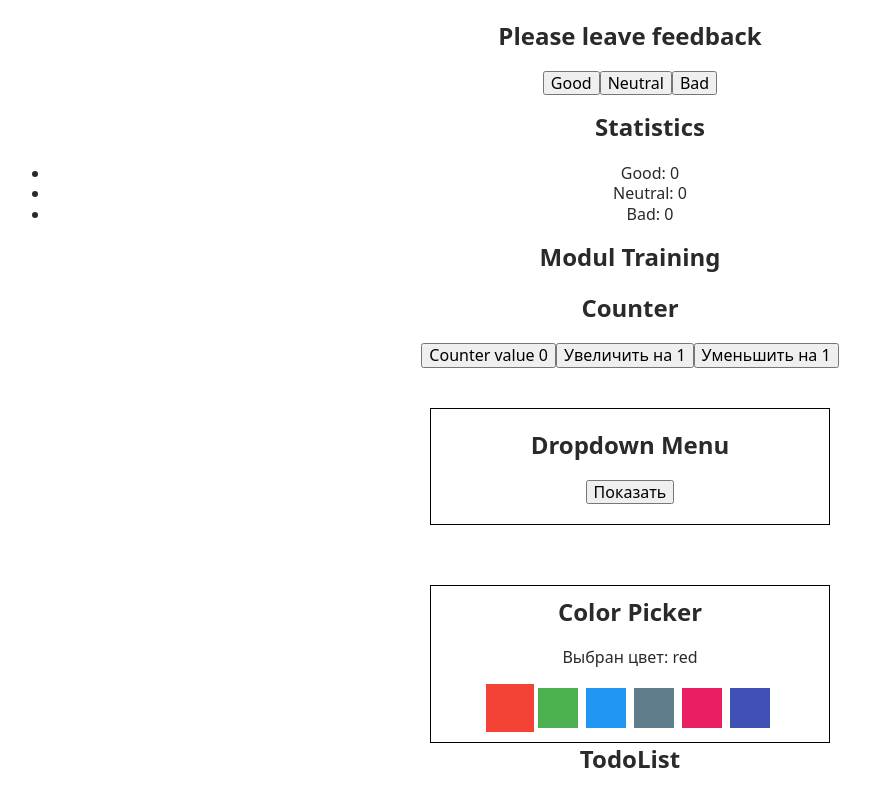
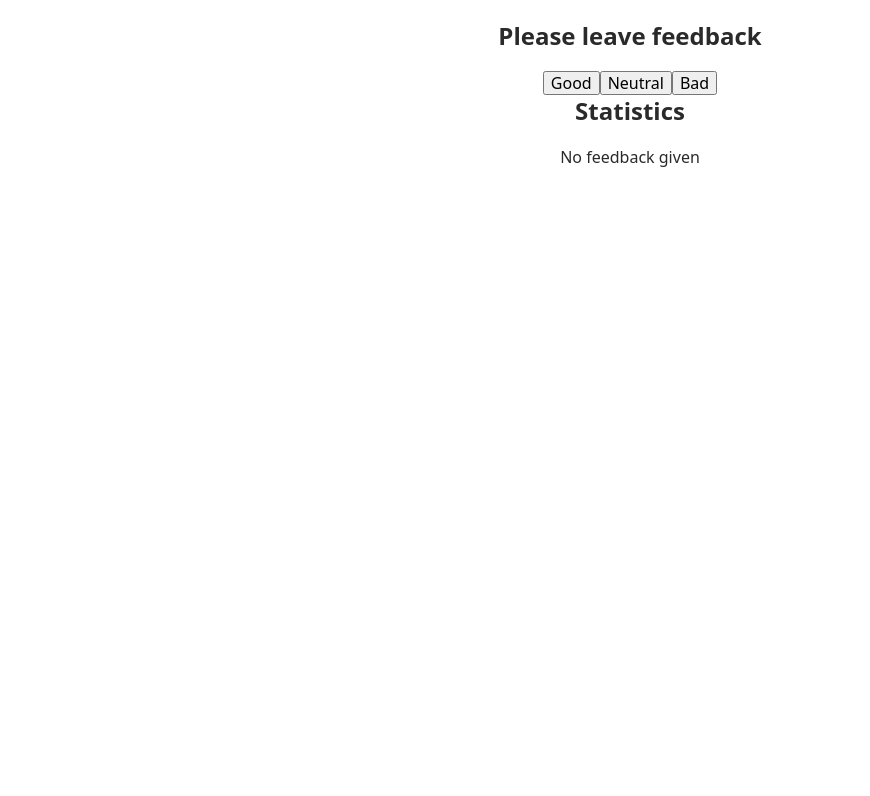
Before and after one commit to Olga-Smolianinova/goit-react-hw-02-feedback, a React (Create React App) app: page / in a window 1280 px wide. Shown: the top 796 px of the page, without its empty margins (10-880 px from the left). Built offline with nearby package versions, Linux system fonts and the light colour scheme.

Commit message:
add logic in solutions

```diff
--- a/src/App.js
+++ b/src/App.js
@@ -3,7 +3,7 @@ import React, { Component } from 'react';
 // Components
 import Feedback from './components/Feedback';
 
-import Draft from './components/Draft'; // для тренировки теории модуля
+// import Draft from './components/Draft'; // для тренировки теории модуля
 
 // Styles
 import './index.css';
@@ -18,7 +18,7 @@ class App extends Component {
         <Feedback />
 
         {/* для тренировки теории по модулю components//Draft/Draft.js */}
-        <Draft />
+        {/* <Draft /> */}
       </div>
     );
   }
--- a/src/components/Feedback/Feedback.js
+++ b/src/components/Feedback/Feedback.js
@@ -1,9 +1,13 @@
 import React, { Component } from 'react';
 
 //Components
-import FeedbackOptions from './FeedbackOptions/FeedbackOptions';
+import Section from './Section'; //for title
 
-import Statistics from './Statistics/Statistics';
+import FeedbackOptions from './FeedbackOptions';
+
+import Statistics from './Statistics';
+
+import Notification from './Notification';
 
 class Feedback extends Component {
   // static defaultProps = {
@@ -19,17 +23,33 @@ class Feedback extends Component {
   };
 
   // методы
-  countFeedback = () => {
-    this.setState(prevState => ({
-      good: prevState.good + 1,
-      // neutral: prevState.neutral + 1,
-      // bad: prevState.bad + 1,
-    }));
+  countFeedback = event => {
+    const btnName = event.target.textContent.toLowerCase();
+
+    this.setState(prevState => {
+      // перебираем this.state. Если в переборе ключ и имя кнопки (приведенное к нижнему регистру) совпадает, то значение ключа +1
+      for (const key in prevState) {
+        if (key === btnName) {
+          return { [key]: prevState[key] + 1 };
+        }
+      }
+      // вариант 2 - тоже самое через распыление
+      // ...prevState,
+      // ...{
+      //   [btnName]:
+      //     prevState[btnName] + 1,
+      // },
+    });
   };
 
-  countTotalFeedback = () => {
-    //
-  };
+  // метод для расчета общего количества отзывов (total). Для использования этого способа в render() прописываем totalFeedback=this.countTotalFeedback()
+
+  // countTotalFeedback = () => {
+  //   const values = Object.values(this.state);
+  //   console.log(values);
+  //   const totalFeedback = values.reduce((acc, value) => acc + value, 0);
+  //   return totalFeedback;
+  // };
 
   countPositiveFeedbackPercentage = () => {
     //
@@ -39,23 +59,43 @@ class Feedback extends Component {
   render() {
     // для оптимизации кода деструктуризируем свойства state,чтобы каждый раз не писать this.state в Statistics
     const { good, neutral, bad } = this.state;
+    // console.log(this.state);
+
+    // для расчета общего количества отзывов (total)
+    const countTotalFeedback = good + neutral + bad;
+
+    // для расчета % положительных отзывов
+    const countPositiveFeedbackPercentage = Math.round(
+      (good * 100) / countTotalFeedback,
+    );
 
     return (
       <div>
-        {/* 1. рендерим и вставляем часть кода из FeedbackOptions/FeedbackOptions.js */}
+        {/*1. title выносим в отдельный component
+        /* 2.  внутрь Section рендерим и вставляем часть кода из FeedbackOptions/FeedbackOptions.js */}
+        <Section title="Please leave feedback">
           <FeedbackOptions
             options={this.state}
             onLeaveFeedback={this.countFeedback}
           />
+        </Section>
 
-        {/* 2. рендерим и вставляем часть кода из ./Statistics/Statistics.js */}
+        {/*3. title выносим в отдельный component
+        4. внутрь Section рендерим и вставляем часть кода из ./Statistics/Statistics.js */}
+        <Section title="Statistics">
+          {/* рендер по условию: если есть хотя бы 1 отзыв выведи всю статистику, в обратном случае - надпись No feedback given' */}
+          {countTotalFeedback !== 0 ? (
             <Statistics
               good={good}
               neutral={neutral}
               bad={bad}
-          // total={}
-          // positivePercentage={}
+              total={countTotalFeedback}
+              positivePercentage={countPositiveFeedbackPercentage}
             />
+          ) : (
+            <Notification message="No feedback given" />
+          )}
+        </Section>
       </div>
     );
   }
--- a/src/components/Feedback/FeedbackOptions/FeedbackOptions.js
+++ b/src/components/Feedback/FeedbackOptions/FeedbackOptions.js
@@ -7,16 +7,14 @@ const FeedbackOptions = ({ options, onLeaveFeedback }) => {
   const buttons = Object.keys(options);
 
   return (
-    <div>
-      <h2>Please leave feedback</h2>
-
+    <>
       {buttons.map(button => (
         <button type="button" key={button} onClick={onLeaveFeedback}>
           {/*рендерим button, приведя сначала к  Заглавной букве название кнопки */}
           {button.toUpperCase().slice(0, 1) + button.slice(1)}
         </button>
       ))}
-    </div>
+    </>
   );
 };
 
--- /dev/null
+++ b/src/components/Feedback/FeedbackOptions/index.js
@@ -0,0 +1 @@
+export { default } from './FeedbackOptions';
--- /dev/null
+++ b/src/components/Feedback/Notification/Notification.js
@@ -0,0 +1,7 @@
+import React from 'react';
+
+const Notification = ({ message }) => {
+  return <p>{message}</p>;
+};
+
+export default Notification;
--- /dev/null
+++ b/src/components/Feedback/Notification/index.js
@@ -0,0 +1 @@
+export { default } from './Notification';
--- /dev/null
+++ b/src/components/Feedback/Section/Section.js
@@ -0,0 +1,12 @@
+import React from 'react';
+
+const Section = ({ title, children }) => {
+  return (
+    <section>
+      <h2>{title}</h2>
+      {children}
+    </section>
+  );
+};
+
+export default Section;
--- /dev/null
+++ b/src/components/Feedback/Section/index.js
@@ -0,0 +1 @@
+export { default } from './Section';
--- a/src/components/Feedback/Statistics/Statistics.js
+++ b/src/components/Feedback/Statistics/Statistics.js
@@ -1,23 +1,14 @@
 import React from 'react';
 
-const Statistics = ({ good, neutral, bad }) => (
-  <div>
-    <ul>
-      <h2>Statistics</h2>
+const Statistics = ({ good, neutral, bad, total, positivePercentage }) => (
+  <ul>
+    <li>Good: {good}</li>
+    <li>Neutral: {neutral}</li>
+    <li>Bad: {bad}</li>
 
-      <li>Good: {good}</li>
-      <li>Neutral: {neutral}</li>
-      <li>Bad: {bad}</li>
-
-      {/* рендер по условию */}
-      {good > 0 && (
-        <>
-          <li>Total: </li>
-          <li>Positive feedback: </li>
-        </>
-      )}
-    </ul>
-  </div>
+    <li>Total:{total} </li>
+    <li>Positive feedback: {positivePercentage}%</li>
+  </ul>
 );
 
 export default Statistics;
--- /dev/null
+++ b/src/components/Feedback/Statistics/index.js
@@ -0,0 +1 @@
+export { default } from './Statistics';
```
Lines whose indentation alone changed are shown as unchanged.
